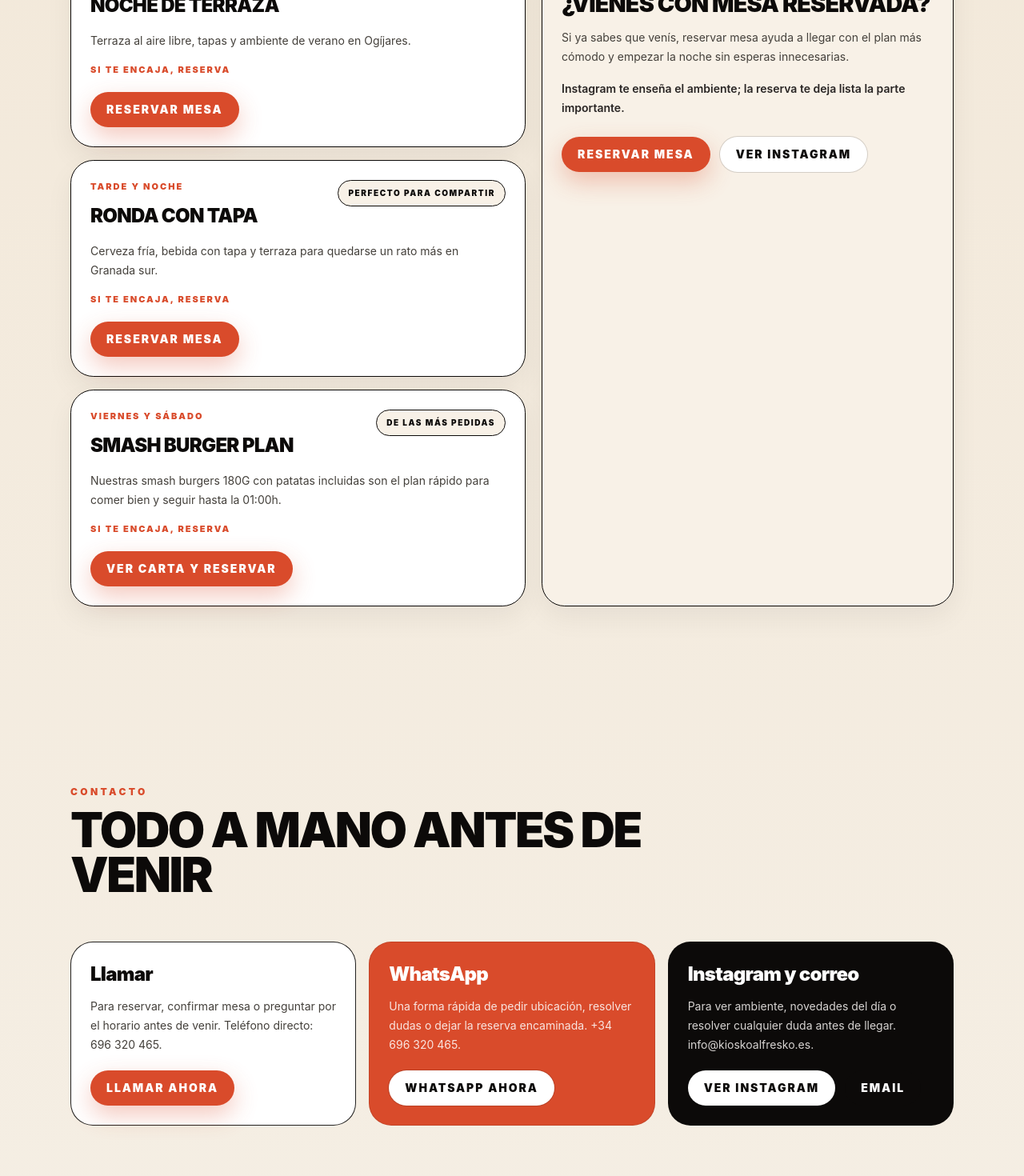
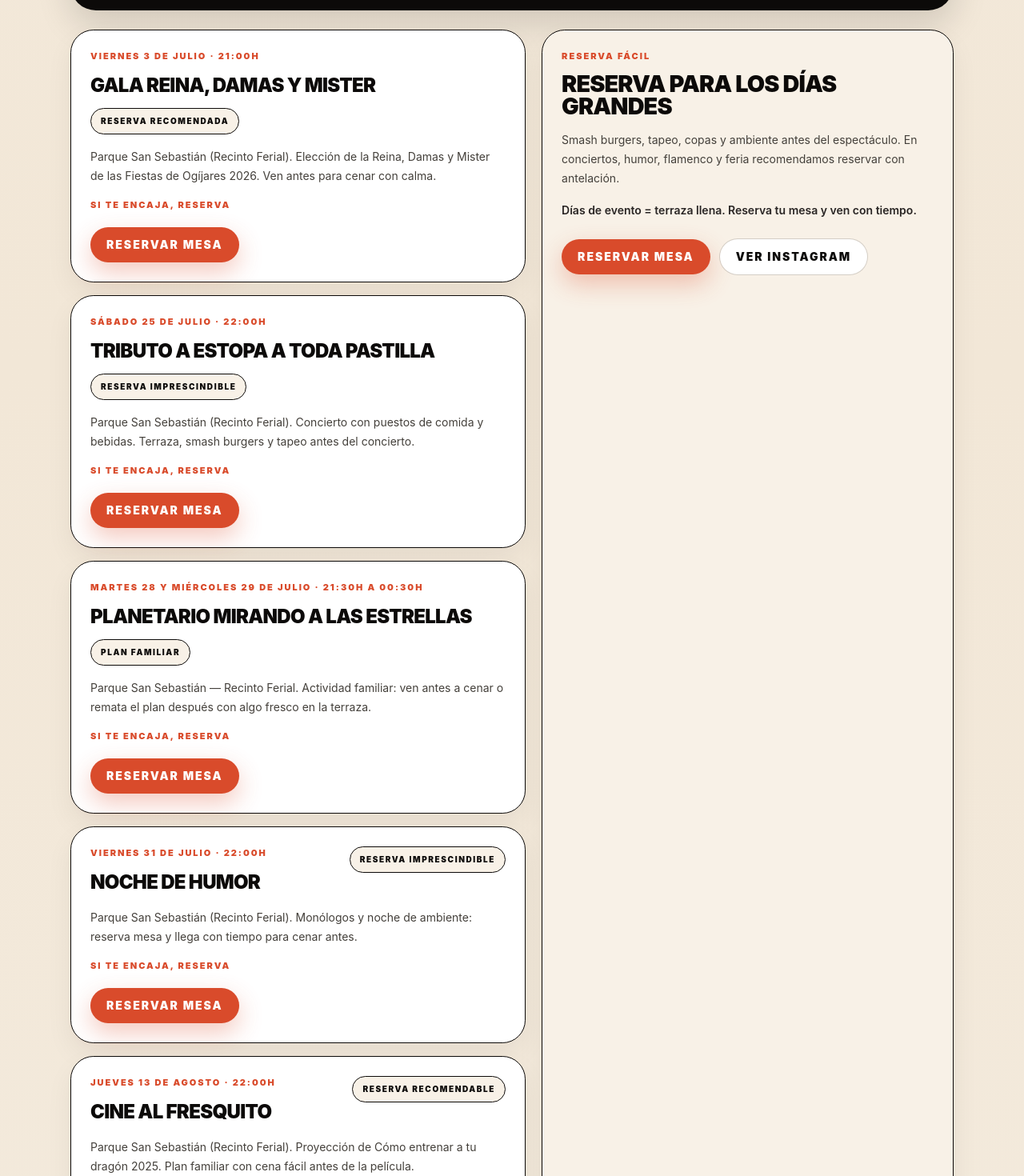
Before and after one commit to xavvvibo/kioskoalfresko, a Next.js app: page / in a window 1280 px wide. Shown: the part 3820-5290 px from the top of the page at 80% size. Built offline with nearby package versions, Linux system fonts and the light colour scheme; no server answers.

Commit message:
Actualizar eventos de verano y reservas

```diff
--- a/app/page.tsx
+++ b/app/page.tsx
@@ -8,7 +8,7 @@ import { ContactPanel } from "@/components/home/ContactPanel";
 
 export const metadata = buildMetadata({
   title: "Kiosko Alfresko | Terraza en Ogíjares con tapas y smash burgers",
-  description: "Kiosko Alfresko en Ogíjares, Granada sur: lunes y martes descanso; miércoles, jueves y domingo de 20:00h a 24:00h; viernes y sábado de 21:00h a 01:00h. Terraza, tapas, burgers y carnes a la brasa.",
+  description: "Kiosko Alfresko en Ogíjares, Granada sur: terraza, tapas, smash burgers y reservas para eventos de verano en el Parque San Sebastián.",
   path: "/",
 });
 
@@ -42,7 +42,7 @@ export default function HomePage() {
       <Section eyebrow="Smash burgers" title="Smash burgers 180G">
         <MenuPreview />
       </Section>
-      <Section eyebrow="Reserva e Instagram" title="Elige cómo venir">
+      <Section eyebrow="Eventos de verano" title="Parque San Sebastián con reserva">
         <UpcomingEvents />
       </Section>
       <Section eyebrow="Contacto" title="Todo a mano antes de venir">
--- a/content/site.ts
+++ b/content/site.ts
@@ -112,40 +112,88 @@ export const springHighlights = [
 ];
 
 export const upcomingEvents = {
-  eyebrow: "Reserva tu mesa",
-  title: "Planes para volver a las noches de terraza",
-  intro: "Noches de verano con tapas, smash burgers, carnes a la brasa y terraza en el Parque San Sebastián de Ogíjares.",
-  reservationTitle: "¿Vienes con mesa reservada?",
+  eyebrow: "Programa de verano 2026",
+  title: "Eventos en el Parque San Sebastián — reserva imprescindible",
+  intro: "Días de evento = terraza llena. Reserva tu mesa y ven con tiempo: smash burgers, tapeo, copas y ambiente antes del espectáculo.",
+  reservationTitle: "Reserva para los días grandes",
   reservationBody:
-    "Si ya sabes que venís, reservar mesa ayuda a llegar con el plan más cómodo y empezar la noche sin esperas innecesarias.",
+    "Smash burgers, tapeo, copas y ambiente antes del espectáculo. En conciertos, humor, flamenco y feria recomendamos reservar con antelación.",
   reservationMicrocopy:
-    "Instagram te enseña el ambiente; la reserva te deja lista la parte importante.",
+    "Días de evento = terraza llena. Reserva tu mesa y ven con tiempo.",
   primaryCta: { label: "Reservar mesa", href: getQamareroReservationUrl("events") },
   secondaryCta: { label: "Ver Instagram", href: "https://instagram.com/alfresko.granada" },
   items: [
     {
-      title: "Noche de terraza",
-      date: "Miércoles, jueves y domingo",
-      status: "20:00h a 24:00h",
+      title: "Gala Reina, Damas y Mister",
+      date: "Viernes 3 de julio · 21:00h",
+      status: "Reserva recomendada",
       description:
-        "Terraza al aire libre, tapas y ambiente de verano en Ogíjares.",
+        "Parque San Sebastián (Recinto Ferial). Elección de la Reina, Damas y Mister de las Fiestas de Ogíjares 2026. Ven antes para cenar con calma.",
       cta: { label: "Reservar mesa", href: getQamareroReservationUrl("event_card") },
     },
     {
-      title: "Ronda con tapa",
-      date: "Tarde y noche",
-      status: "Perfecto para compartir",
+      title: "Tributo a Estopa A Toda Pastilla",
+      date: "Sábado 25 de julio · 22:00h",
+      status: "Reserva imprescindible",
       description:
-        "Cerveza fría, bebida con tapa y terraza para quedarse un rato más en Granada sur.",
+        "Parque San Sebastián (Recinto Ferial). Concierto con puestos de comida y bebidas. Terraza, smash burgers y tapeo antes del concierto.",
       cta: { label: "Reservar mesa", href: getQamareroReservationUrl("event_card") },
     },
     {
-      title: "Smash burger plan",
-      date: "Viernes y sábado",
-      status: "De las más pedidas",
+      title: "Planetario Mirando a las estrellas",
+      date: "Martes 28 y miércoles 29 de julio · 21:30h a 00:30h",
+      status: "Plan familiar",
       description:
-        "Nuestras smash burgers 180G con patatas incluidas son el plan rápido para comer bien y seguir hasta la 01:00h.",
-      cta: { label: "Ver carta y reservar", href: getQamareroReservationUrl("event_card") },
+        "Parque San Sebastián — Recinto Ferial. Actividad familiar: ven antes a cenar o remata el plan después con algo fresco en la terraza.",
+      cta: { label: "Reservar mesa", href: getQamareroReservationUrl("event_card") },
+    },
+    {
+      title: "Noche de humor",
+      date: "Viernes 31 de julio · 22:00h",
+      status: "Reserva imprescindible",
+      description:
+        "Parque San Sebastián (Recinto Ferial). Monólogos y noche de ambiente: reserva mesa y llega con tiempo para cenar antes.",
+      cta: { label: "Reservar mesa", href: getQamareroReservationUrl("event_card") },
+    },
+    {
+      title: "Cine al fresquito",
+      date: "Jueves 13 de agosto · 22:00h",
+      status: "Reserva recomendable",
+      description:
+        "Parque San Sebastián (Recinto Ferial). Proyección de Cómo entrenar a tu dragón 2025. Plan familiar con cena fácil antes de la película.",
+      cta: { label: "Reservar mesa", href: getQamareroReservationUrl("event_card") },
+    },
+    {
+      title: "Romance del amor brujo",
+      date: "Viernes 14 de agosto · 22:00h",
+      status: "Reserva imprescindible",
+      description:
+        "Parque San Sebastián. Espectáculo flamenco para una noche grande: tapas, copas y terraza antes del espectáculo.",
+      cta: { label: "Reservar mesa", href: getQamareroReservationUrl("event_card") },
+    },
+    {
+      title: "La dama ya no es boba",
+      date: "Viernes 28 de agosto · 22:00h",
+      status: "Reserva recomendable",
+      description:
+        "Parque San Sebastián (Recinto Ferial). Teatro familiar para cerrar agosto con cena, tapeo y ambiente al fresko.",
+      cta: { label: "Reservar mesa", href: getQamareroReservationUrl("event_card") },
+    },
+    {
+      title: "XLVII Festival Nacional de Cante Flamenco",
+      date: "Sábado 5 de septiembre · 22:30h",
+      status: "Reserva imprescindible",
+      description:
+        "Parque San Sebastián (Recinto Ferial). Festival de Cante Flamenco de Ogíjares. Entrada 20 €. Reserva mesa si quieres cenar antes.",
+      cta: { label: "Reservar mesa", href: getQamareroReservationUrl("event_card") },
+    },
+    {
+      title: "Fiestas Populares y Feria de Ogíjares",
+      date: "Del 10 al 14 de septiembre",
+      status: "Reserva imprescindible",
+      description:
+        "Entorno Parque San Sebastián / Recinto Ferial. Evento grande de temporada: terraza llena, smash burgers, tapeo, copas y reservas imprescindibles.",
+      cta: { label: "Reservar mesa", href: getQamareroReservationUrl("event_card") },
     },
   ],
 };
```
